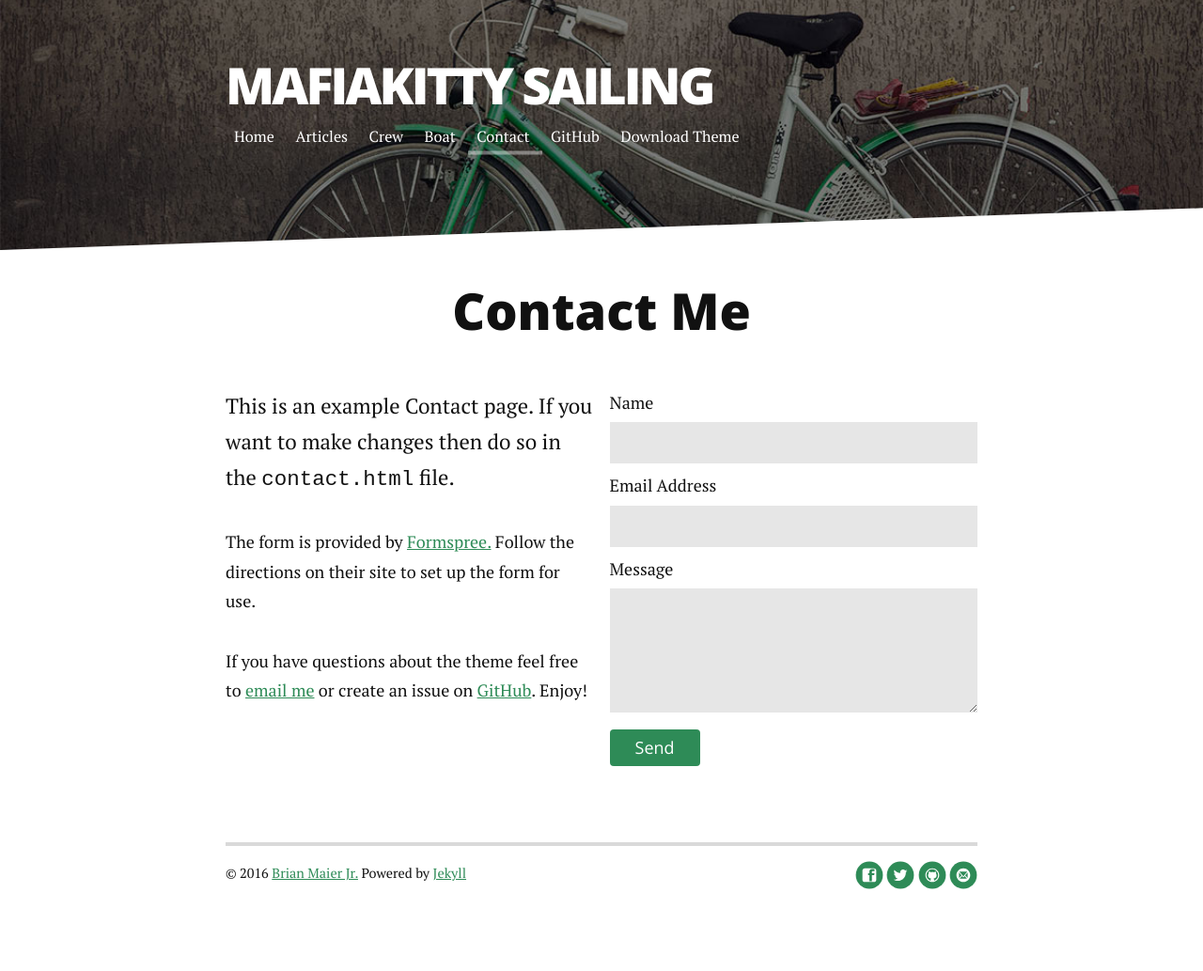
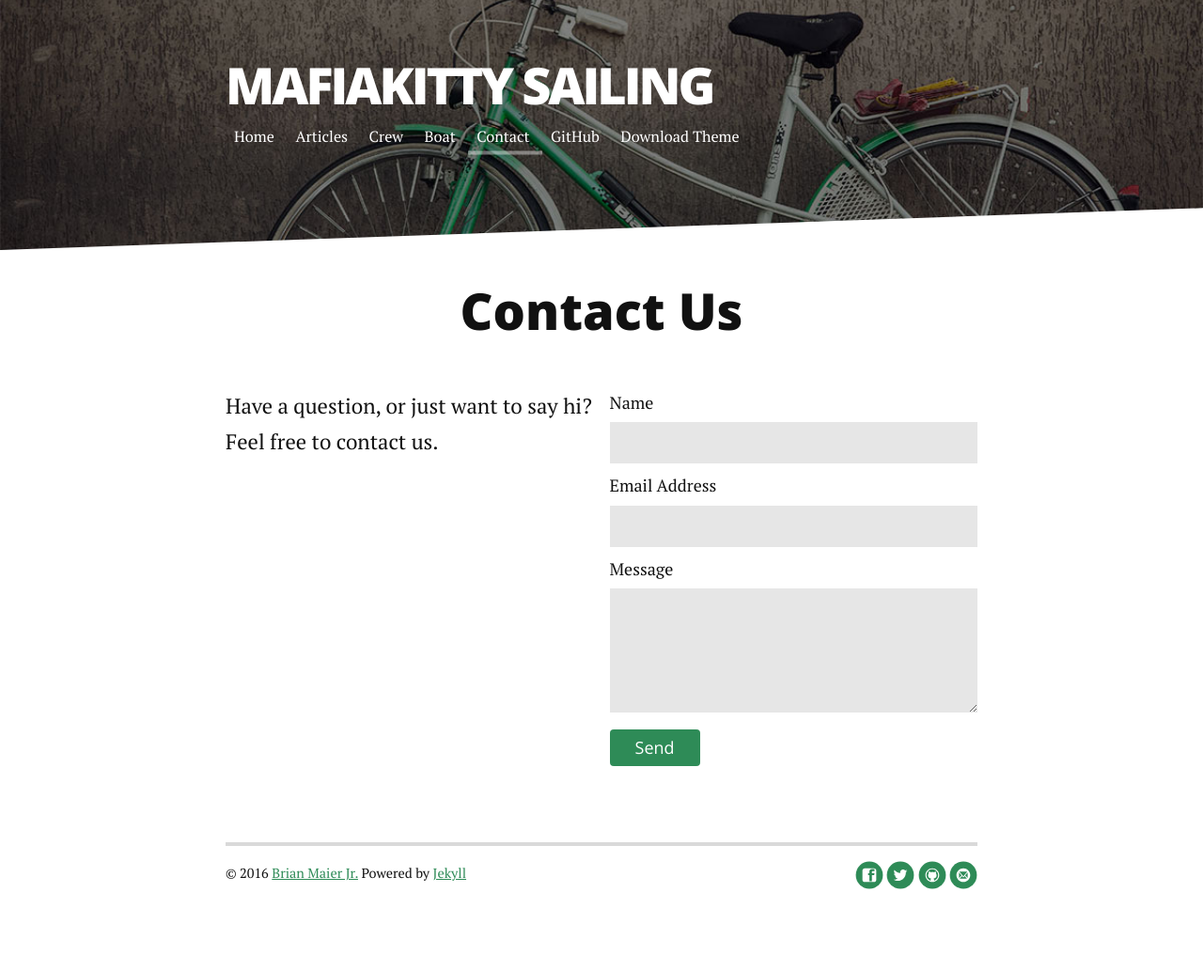
Before and after one commit to MichealKennedy/channel-old, a Jekyll site: the page built from contact.md, in a window 1280 px wide. Shown: the whole page at 94% size. Built offline with Jekyll 4.4.1, drawn with Linux system fonts in a browser that asks for light colours; nearby versions of some CDN libraries.

Commit message:
Update contact.md

```diff
--- a/contact.md
+++ b/contact.md
@@ -4,13 +4,11 @@ title: Contact Long Haul
 ---
 
 <div id="contact">
-  <h1 class="pageTitle">Contact Me</h1>
+  <h1 class="pageTitle">Contact Us</h1>
   <div class="contactContent">
-    <p class="intro">This is an example Contact page. If you want to make changes then do so in the <code>contact.html</code> file.</p>
-    <p>The form is provided by <a href="http://formspree.io/">Formspree.</a> Follow the directions on their site to set up the form for use.</p>
-    <p>If you have questions about the theme feel free to <a href="mailto:brimaidesigns@gmail.com">email me</a> or create an issue on <a href="https://github.com/brianmaierjr/long-haul">GitHub</a>. Enjoy!</p>
-  </div>
-  <form action="http://formspree.io/your@mail.com" method="POST">
+    <p class="intro">Have a question, or just want to say hi? Feel free to contact us.</p>
+</div>
+  <form action="http://formspree.io/themafiakitty@gmail.com" method="POST">
     <label for="name">Name</label>
     <input type="text" id="name" name="name" class="full-width"><br>
     <label for="email">Email Address</label>
```
